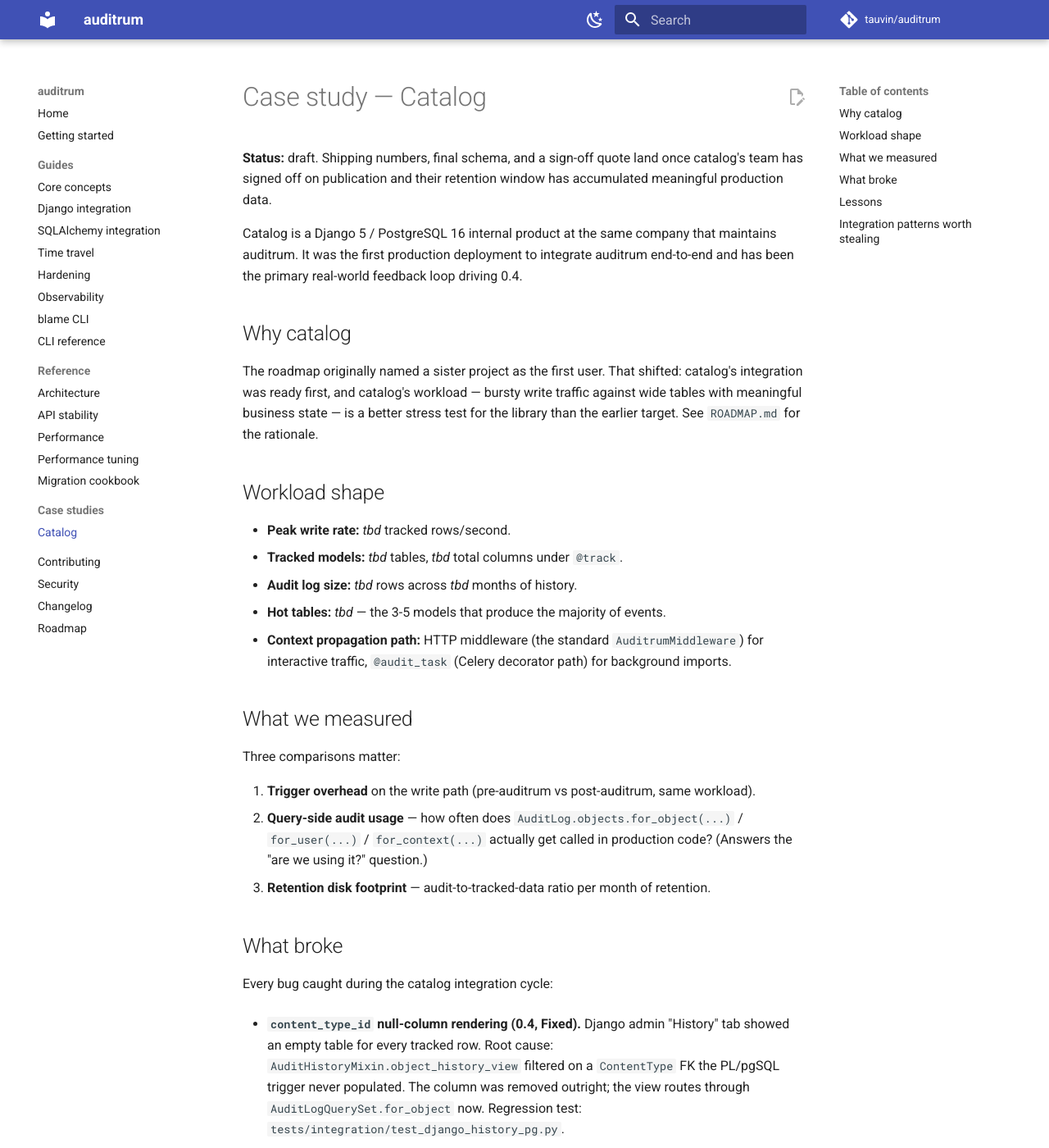
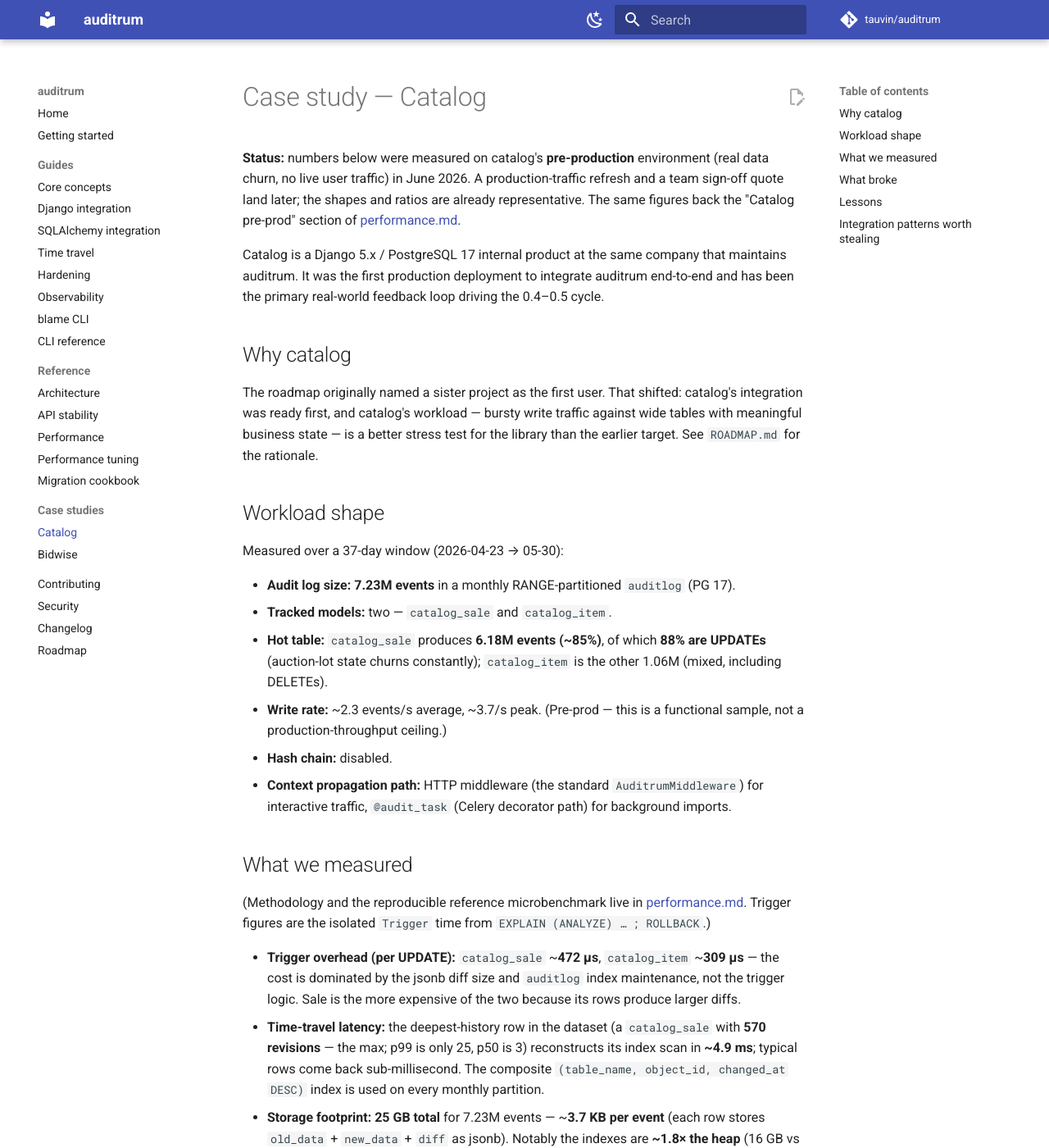
Before and after one commit to tauvin/auditrum, an MkDocs documentation site: the page built from docs/case-studies/catalog.md, in a window 1280 px wide and 1400 px high. Shown: the whole window at 82% size. Built offline with MkDocs 1.6.1 and Material for MkDocs 9.7.7, drawn with Linux system fonts in a browser that asks for light colours; comment, search, counter and statistics services are not loaded; some of the changed text lies outside the part shown.

Commit message:
Fill catalog case study with real numbers; add bidwise case study (#16)
Catalog: replace the placeholder workload/measurement sections with the
pre-prod numbers (7.2M events, sale 88% UPDATE, ~472/309 us trigger
overhead, 570-rev row in 4.9 ms, 25 GB / 3.7 KB per event, the unused
GIN-on-diff finding). Fix the stated PG version to 17.

Bidwise: new case study for the second (production) deployment — real
~49 events/s peak, deep provider_invoice histories (median 119 revs),
2207-rev row in 11.3 ms, 10 GB footprint, the second GIN-on-diff
confirmation, and the incomplete-migration lesson (legacy double-trigger
writing to common_auditlog, since removed). Includes a
catalog-vs-bidwise comparison table. Wired into mkdocs nav.

Co-authored-by: Andrii Karbanovich <andrii.karbanovich@anvileight.com>

```diff
--- a/docs/case-studies/catalog.md
+++ b/docs/case-studies/catalog.md
@@ -1,15 +1,15 @@
 # Case study — Catalog
 
-**Status:** draft. Shipping numbers, final schema, and a sign-off
-quote land once catalog's team has signed off on publication and
-their retention window has accumulated meaningful production data.
+**Status:** numbers below were measured on catalog's **pre-production**
+environment (real data churn, no live user traffic) in June 2026. A
+production-traffic refresh and a team sign-off quote land later; the
+shapes and ratios are already representative. The same figures back the
+"Catalog pre-prod" section of [performance.md](../performance.md).
 
-<!-- TODO(catalog): confirm wording, numbers, and the commit point. -->
-
-Catalog is a Django 5 / PostgreSQL 16 internal product at the same
+Catalog is a Django 5.x / PostgreSQL 17 internal product at the same
 company that maintains auditrum. It was the first production
 deployment to integrate auditrum end-to-end and has been the
-primary real-world feedback loop driving 0.4.
+primary real-world feedback loop driving the 0.4–0.5 cycle.
 
 ## Why catalog
 
@@ -21,32 +21,49 @@ earlier target. See ``ROADMAP.md`` for the rationale.
 
 ## Workload shape
 
-<!-- TODO(catalog): fill in numbers once published approval is in -->
+Measured over a 37-day window (2026-04-23 → 05-30):
 
-* **Peak write rate:** _tbd_ tracked rows/second.
-* **Tracked models:** _tbd_ tables, _tbd_ total columns under
-  ``@track``.
-* **Audit log size:** _tbd_ rows across _tbd_ months of history.
-* **Hot tables:** _tbd_ — the 3-5 models that produce the majority
-  of events.
+* **Audit log size:** **7.23M events** in a monthly RANGE-partitioned
+  ``auditlog`` (PG 17).
+* **Tracked models:** two — ``catalog_sale`` and ``catalog_item``.
+* **Hot table:** ``catalog_sale`` produces **6.18M events (~85%)**, of
+  which **88% are UPDATEs** (auction-lot state churns constantly);
+  ``catalog_item`` is the other 1.06M (mixed, including DELETEs).
+* **Write rate:** ~2.3 events/s average, ~3.7/s peak. (Pre-prod — this
+  is a functional sample, not a production-throughput ceiling.)
+* **Hash chain:** disabled.
 * **Context propagation path:** HTTP middleware (the standard
   ``AuditrumMiddleware``) for interactive traffic, ``@audit_task``
   (Celery decorator path) for background imports.
 
 ## What we measured
 
-Three comparisons matter:
+(Methodology and the reproducible reference microbenchmark live in
+[performance.md](../performance.md). Trigger figures are the isolated
+``Trigger`` time from ``EXPLAIN (ANALYZE) … ; ROLLBACK``.)
 
-1. **Trigger overhead** on the write path (pre-auditrum vs
-   post-auditrum, same workload).
-2. **Query-side audit usage** — how often does
-   ``AuditLog.objects.for_object(...)`` / ``for_user(...)`` /
-   ``for_context(...)`` actually get called in production code?
-   (Answers the "are we using it?" question.)
-3. **Retention disk footprint** — audit-to-tracked-data ratio
-   per month of retention.
-
-<!-- TODO(catalog): drop actual trigger latency, event rate, disk ratio numbers here -->
+* **Trigger overhead (per UPDATE):** ``catalog_sale`` ~**472 µs**,
+  ``catalog_item`` ~**309 µs** — the cost is dominated by the jsonb
+  diff size and ``auditlog`` index maintenance, not the trigger logic.
+  Sale is the more expensive of the two because its rows produce larger
+  diffs.
+* **Time-travel latency:** the deepest-history row in the dataset (a
+  ``catalog_sale`` with **570 revisions** — the max; p99 is only 25,
+  p50 is 3) reconstructs its index scan in **~4.9 ms**; typical rows
+  come back sub-millisecond. The composite
+  ``(table_name, object_id, changed_at DESC)`` index is used on every
+  monthly partition.
+* **Storage footprint:** **25 GB total** for 7.23M events — ~**3.7 KB
+  per event** (each row stores ``old_data`` + ``new_data`` + ``diff``
+  as jsonb). Notably the indexes are **~1.8× the heap** (16 GB vs
+  8.7 GB).
+* **A real tuning finding:** the default GIN index on ``diff`` recorded
+  **0 scans** yet cost ~**704 MB on a single month's partition** and was
+  re-maintained on every write. Catalog never runs ``WHERE diff @> …``
+  containment queries, so it is pure write-tax — which is exactly why
+  0.5 made that index opt-in
+  ([#6](https://github.com/tauvin/auditrum/issues/6)). The genuinely hot
+  index is ``context_id`` (the admin "events in this context" links).
 
 ## What broke
 
--- a/mkdocs.yml
+++ b/mkdocs.yml
@@ -30,6 +30,7 @@ nav:
       - Migration cookbook: migration-cookbook.md
   - Case studies:
       - Catalog: case-studies/catalog.md
+      - Bidwise: case-studies/bidwise.md
   - Contributing: ../CONTRIBUTING.md
   - Security: ../SECURITY.md
   - Changelog: ../CHANGELOG.md
```
Also changed, not shown: docs/case-studies/bidwise.md (added, +106 -0 lines).
